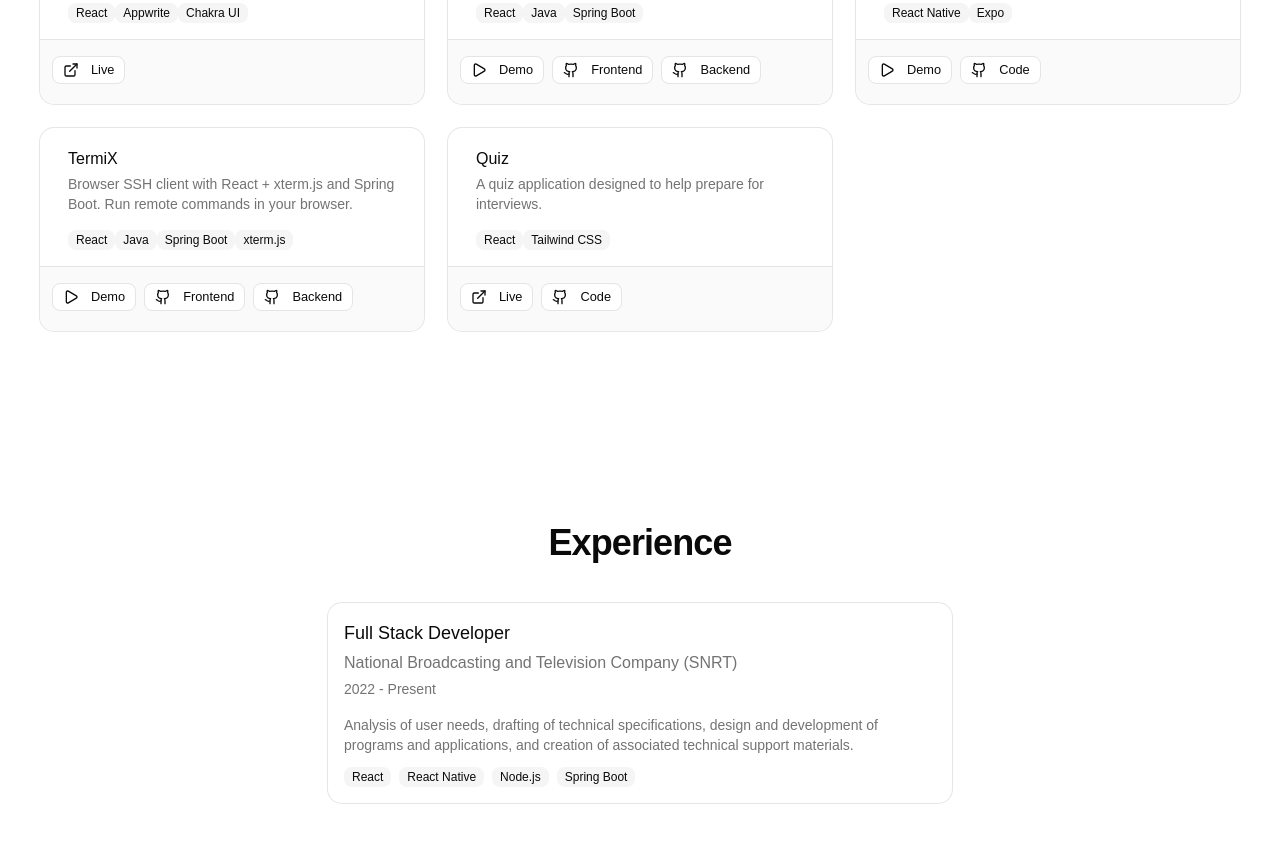
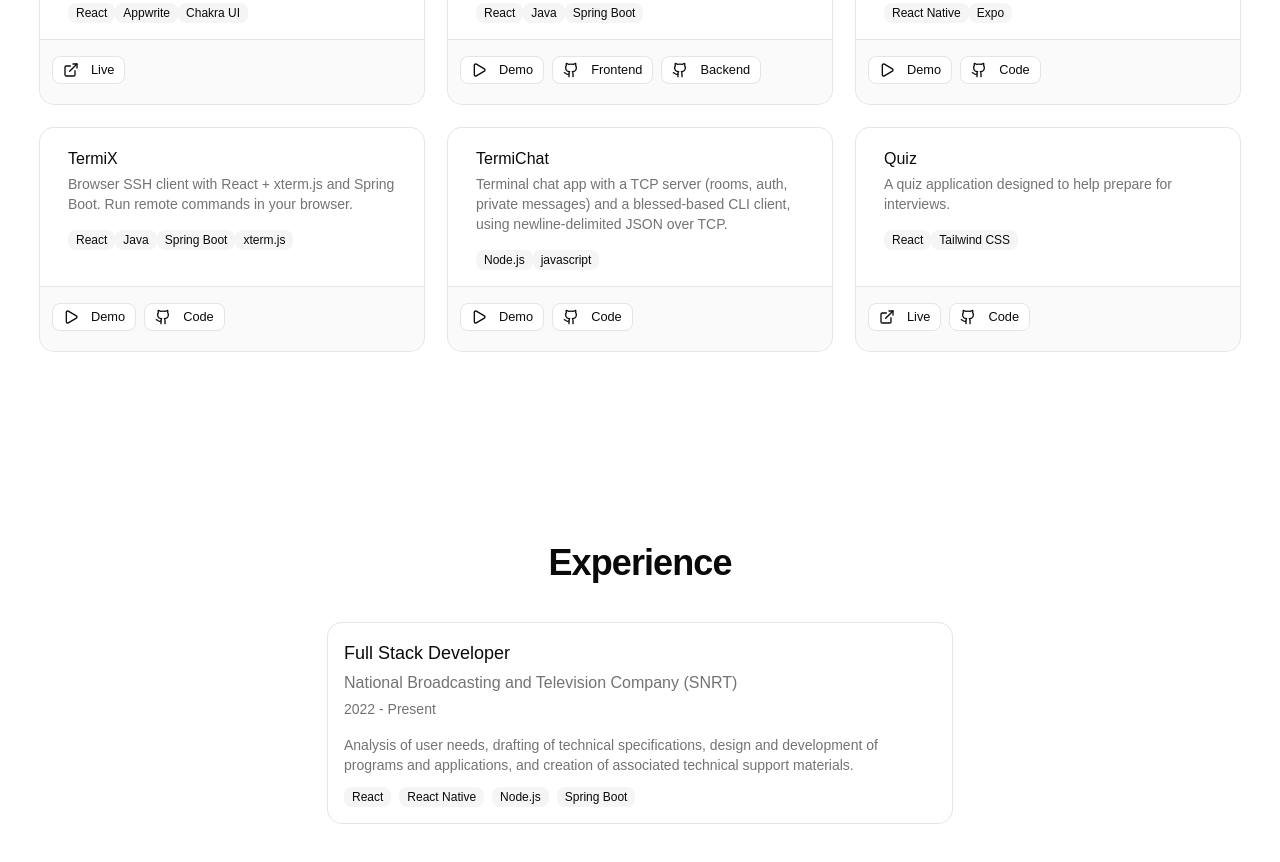
Before and after one commit to Ayman-shaim1/portfolio, a React (Vite) app: page / in a window 1280 px wide. Shown: the part 1560-2422 px from the top of the page. Built offline with nearby package versions, Linux system fonts and the light colour scheme; no server answers.

Commit message:
add temrichat project

```diff
--- a/src/data/projects.js
+++ b/src/data/projects.js
@@ -47,15 +47,24 @@ export const projects = [
       "Browser SSH client with React + xterm.js and Spring Boot. Run remote commands in your browser.",
     tags: ["React", "Java", "Spring Boot", "xterm.js"],
     // liveUrl: "https://inwireshark.vercel.app/",
-    githubBackendUrl:
-      "https://github.com/Ayman-shaim1/spring-boot-termix",
-    githubFrontendUrl: "https://github.com/Ayman-shaim1/react-termix",
+    githubUrl: "https://github.com/Ayman-shaim1/termichat",
     video:
       "https://drive.google.com/file/d/1SsE-WATtcADi08vxSCWRS00fGC1v4_U_/view",
     isPrivate: false,
   },
   {
     id: 5,
+    title: "TermiChat",
+    description:
+      "Terminal chat app with a TCP server (rooms, auth, private messages) and a blessed-based CLI client, using newline-delimited JSON over TCP.",
+    tags: ["Node.js", "javascript"],
+    githubUrl: "https://github.com/Ayman-shaim1/termichat",
+    video:
+      "https://drive.google.com/file/d/16XeNSKJXETdytSc4zrntux90fU-fsL_Z/view?usp=sharing",
+    isPrivate: false,
+  },
+  {
+    id: 6,
     title: "Quiz",
     description: "A quiz application designed to help prepare for interviews.",
     tags: ["React", "Tailwind CSS"],
```
